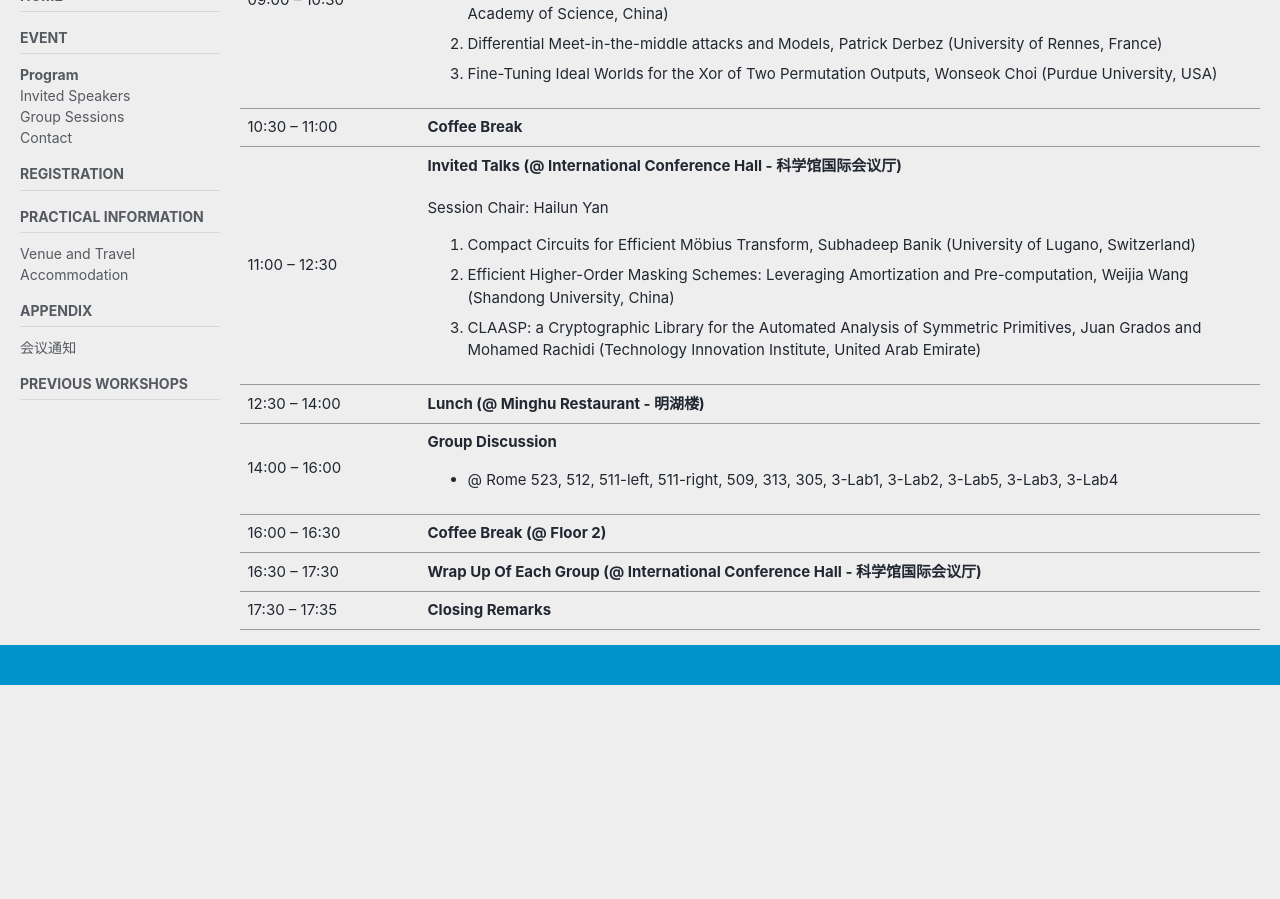
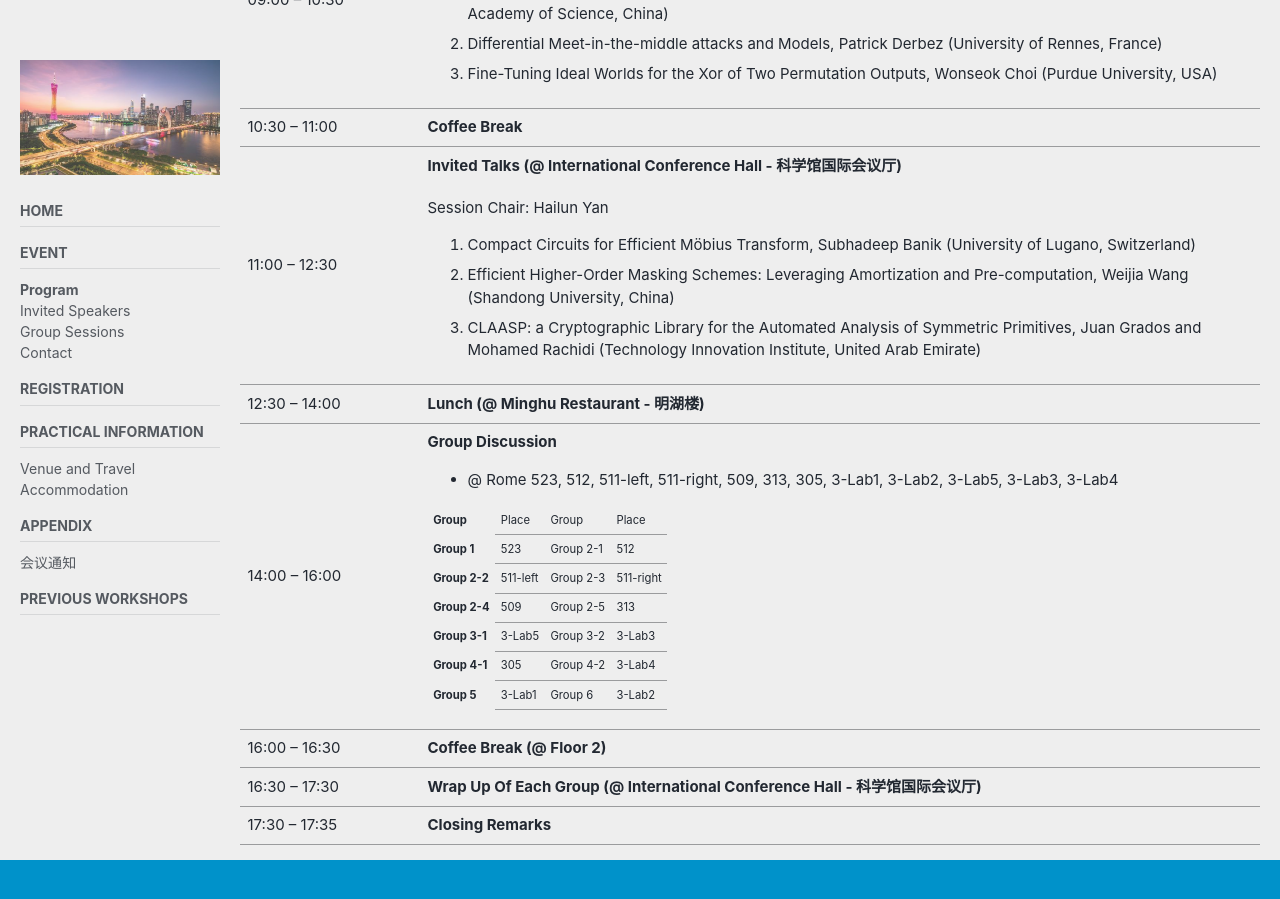
Before and after one commit to cryptanalysisbench/SATbench, a Jekyll site: the page built from program.md, in a window 1280 px wide and 900 px high, scrolled down 2326 px. Built offline with Jekyll 4.4.1, drawn with Linux system fonts in a browser that asks for light colours; cached includes are drawn as plain includes; nearby versions of some CDN libraries; our own code applies the rules of GitHub Pages for plain Markdown files; before the commit the page ends 3011 px from its top, so only the background shows below that.

Commit message:
Update program.md

```diff
--- a/program.md
+++ b/program.md
@@ -60,6 +60,7 @@ sidebar:
         <ul>
           <li>@Rome 523, 512, 511-left, 511-right, 509, 313, 305, 3-Lab1, 3-Lab2, 3-Lab5, 520, 509 </li>
         </ul>
+
         </td>
     </tr>
       <tr>
@@ -177,6 +178,7 @@ sidebar:
         <ul>
           <li>@ Rome 523, 512, 511-left, 511-right, 509, 313, 305, 3-Lab1, 3-Lab2, 3-Lab5, 3-Lab3, 3-Lab4</li>
         </ul>
+          <table><tr><th>Group</th><td>Place</td><td>Group</td><td>Place </td></tr><tr><th>Group 1</th><td>523</td><td>Group 2-1</td><td>512 </td></tr><tr><th>Group 2-2</th><td>511-left</td><td>Group 2-3</td><td>511-right </td></tr><tr><th>Group 2-4</th><td>509</td><td>Group 2-5</td><td>313 </td></tr><tr><th>Group 3-1</th><td>3-Lab5</td><td>Group 3-2</td><td>3-Lab3 </td></tr><tr><th>Group 4-1</th><td>305</td><td>Group 4-2</td><td>3-Lab4 </td></tr><tr><th>Group 5</th><td>3-Lab1</td><td>Group 6</td><td>3-Lab2 </td></tr></table>
         </td>
     </tr>
       <tr>
```
